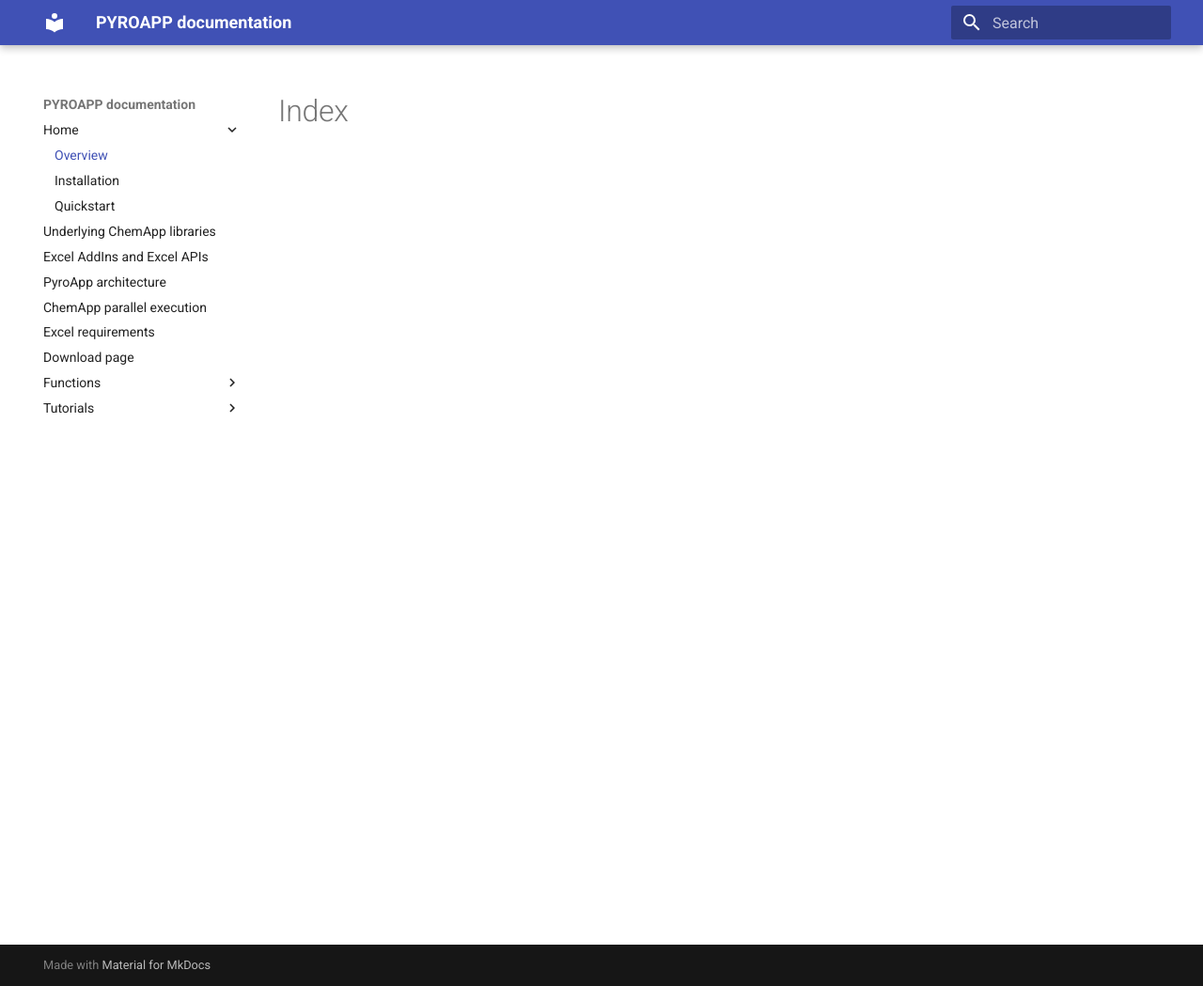
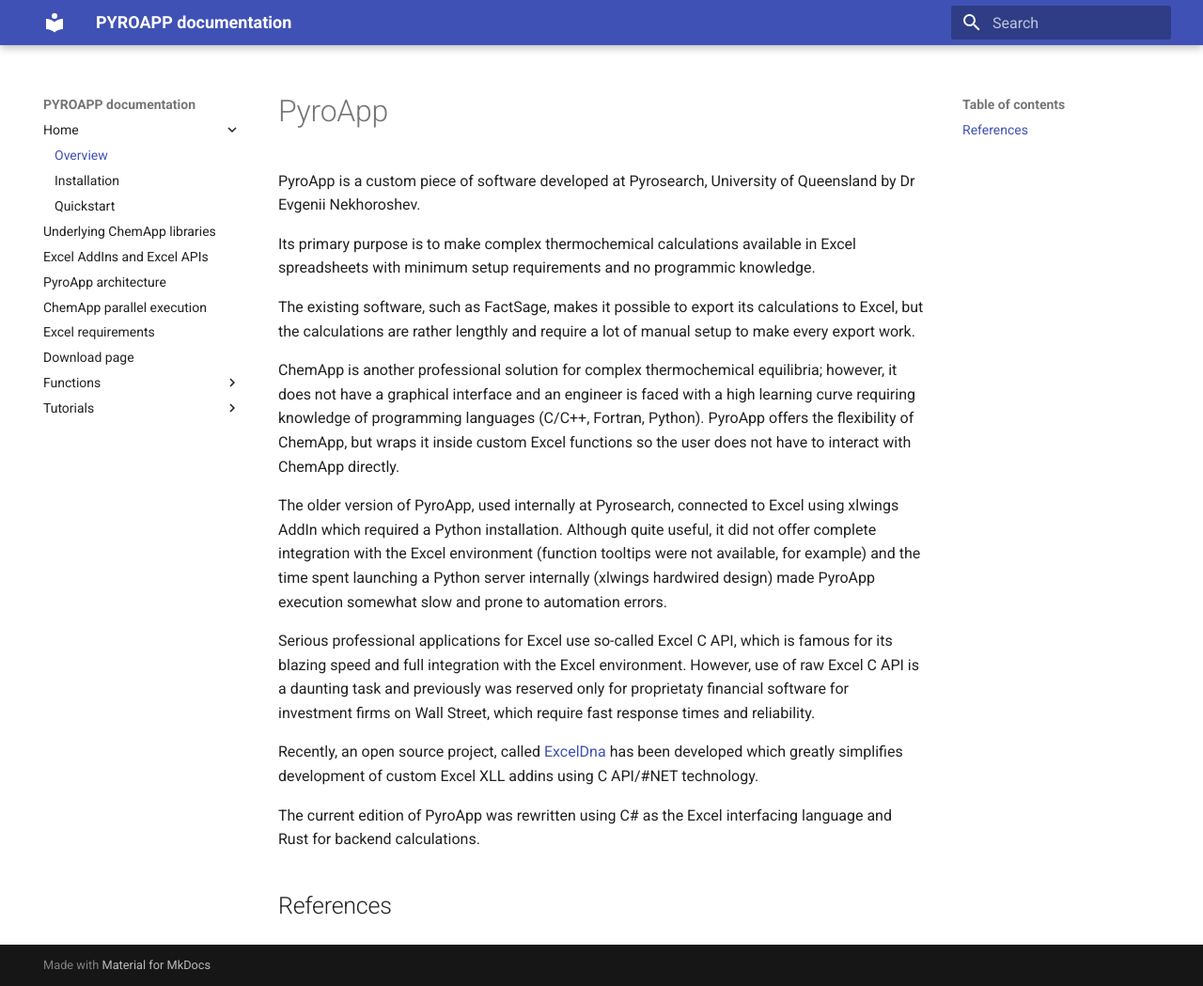
Before and after one commit to evnekdev/pyroapp-docs, an MkDocs documentation site: the page built from docs/index.md, in a window 1280 px wide and 1049 px high. Shown: the whole window at 94% size. Built offline with MkDocs 1.6.1 and Material for MkDocs 9.7.7, drawn with Linux system fonts in a browser that asks for light colours.

Commit message:
added content to index.md

```diff
--- a/docs/index.md
+++ b/docs/index.md
@@ -1 +1,20 @@
-# Index
+# PyroApp
+
+PyroApp is a custom piece of software developed at Pyrosearch, University of Queensland by Dr Evgenii Nekhoroshev.
+
+Its primary purpose is to make complex thermochemical calculations available in Excel spreadsheets with minimum setup requirements and no programmic knowledge.
+
+The existing software, such as FactSage, makes it possible to export its calculations to Excel, but the calculations are rather lengthly and require a lot of manual setup to make every export work.
+
+ChemApp is another professional solution for complex thermochemical equilibria; however, it does not have a graphical interface and an engineer is faced with a high learning curve requiring knowledge of programming languages (C/C++, Fortran, Python).
+PyroApp offers the flexibility of ChemApp, but wraps it inside custom Excel functions so the user does not have to interact with ChemApp directly.
+
+The older version of PyroApp, used internally at Pyrosearch, connected to Excel using xlwings AddIn which required a Python installation. Although quite useful, it did not offer complete integration with the Excel environment (function tooltips were not available, for example) and the time spent launching a Python server internally (xlwings hardwired design) made PyroApp execution somewhat slow and prone to automation errors.
+
+Serious professional applications for Excel use so-called Excel C API, which is famous for its blazing speed and full integration with the Excel environment. However, use of raw Excel C API is a daunting task and previously was reserved only for proprietaty financial software for investment firms on Wall Street, which require fast response times and reliability.
+
+Recently, an open source project, called [ExcelDna](https://excel-dna.net/) has been developed which greatly simplifies development of custom Excel XLL addins using C API/#NET technology.
+
+The current edition of PyroApp was rewritten using C# as the Excel interfacing language and Rust for backend calculations.
+
+## References
```
Also changed, not shown: docs/functions/ca_chemappdlls.md (+6 -2 lines).
